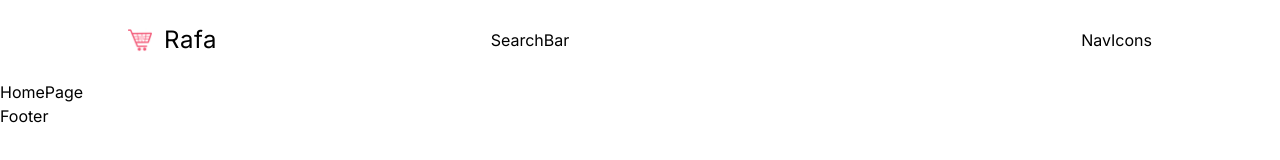
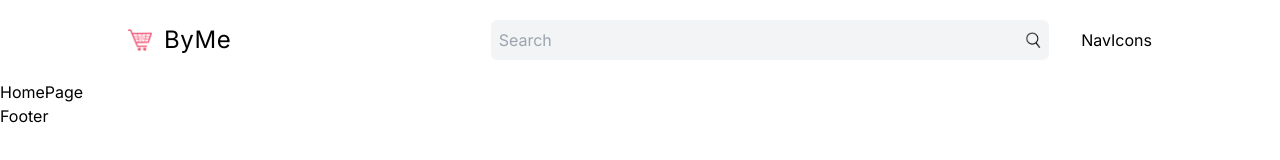
Before and after one commit to Rauf-pro/next-ecommerce-full, a Next.js app: page / in a window 1280 px wide. Shown: the top 160 px of the page. Built offline with nearby package versions, Linux system fonts and the light colour scheme.

Commit message:
add: Searchbar component configured and styled

```diff
--- a/src/components/Navbar.tsx
+++ b/src/components/Navbar.tsx
@@ -10,7 +10,7 @@ const Navbar = () => {
       {/* MOBILE */}
       <div className="h-full flex items-center justify-between md:hidden">
         <Link href={"/"}>
-          <div className="text-2xl tracking-wide ">Rafa</div>
+          <div className="text-2xl tracking-wide ">ByMe</div>
         </Link>
         <Menu />
       </div>
@@ -20,7 +20,7 @@ const Navbar = () => {
         <div className="w-1/3">
           <Link href={"/"} className="flex items-center gap-3">
             <Image src={"/logo.png"} alt="" width={24} height={24} />
-            <div className="text-2xl tracking-wide ">Rafa</div>
+            <div className="text-2xl tracking-wide ">ByMe</div>
           </Link>
         </div>
         {/* RIGHT */}
--- a/src/components/SearchBar.tsx
+++ b/src/components/SearchBar.tsx
@@ -1,9 +1,37 @@
 "use client";
 
+import Image from "next/image";
+import { useRouter } from "next/navigation";
+import React from "react";
+
 const SearchBar = () => {
+  const router = useRouter();
+  const handleSearch = (e: React.FormEvent<HTMLFormElement>) => {
+    e.preventDefault();
+    const formData = new FormData(e.currentTarget);
+    const name = formData.get("name") as string;
+
+    if (name) {
+      router.push(`/list?name=${name}`);
+
+    }
+  };
   return (
-    <div>SearchBar</div>
-  )
-}
+    <form
+      className="flex items-center justify-between gap-4 bg-gray-100 p-2 rounded-md flex-1"
+      onSubmit={handleSearch}
+    >
+      <input
+        type="text"
+        name="name"
+        placeholder="Search"
+        className="flex-1 bg-transparent outline-none "
+      />
+      <button className="cursor-pointer">
+        <Image src={"/search.png"} alt="" width={16} height={16} />
+      </button>
+    </form>
+  );
+};
 
-export default SearchBar
+export default SearchBar;
```
